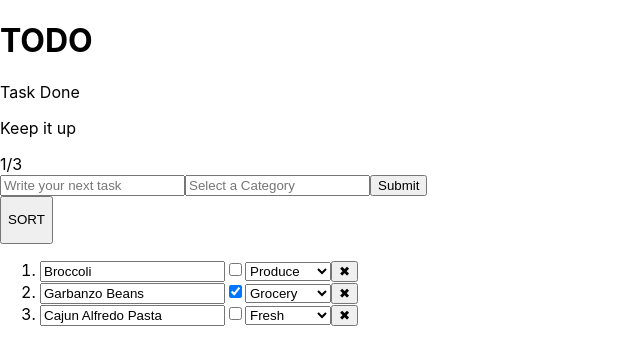
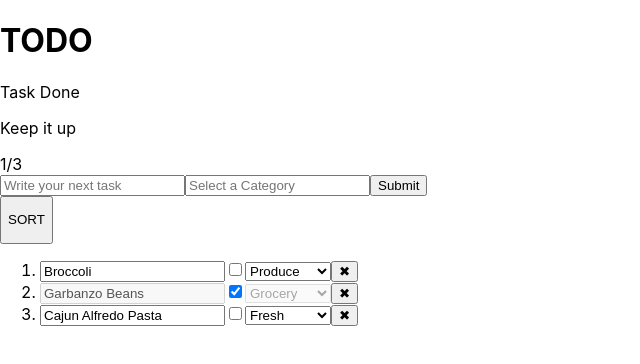
Before and after one commit to sumawav/grocery-list, a React (Create React App) app: page / in a window 1280 px wide. Shown: the top 364 px of the page, without its empty margins (0-640 px from the left). Built offline with nearby package versions, Linux system fonts and the light colour scheme.

Commit message:
text input and category select disabled when completed

```diff
--- a/src/Categories.jsx
+++ b/src/Categories.jsx
@@ -1,6 +1,6 @@
 // src/Categories.jsx
 
-function Categories({ category, changeHandler }) {
+function Categories({ category, changeHandler, disabled }) {
 	const foodLibrary = {
 		Produce: [],
 		Meat: [],
@@ -22,7 +22,7 @@ function Categories({ category, changeHandler }) {
 	};
 
 	return (
-		<select name="selectedCategory" value={category} onChange={changeHandler}>
+		<select name="selectedCategory" disabled={disabled} value={category} onChange={changeHandler}>
 			{Object.keys(foodLibrary).map((title) => (
 				<option key={title} value={`${title}`}>
 					{title}
--- a/src/TODOList.jsx
+++ b/src/TODOList.jsx
@@ -127,6 +127,7 @@ function Item({
 			<div className="todo_items_left">
 				<input
 					value={item?.title}
+					disabled={item?.is_completed}
 					type="text"
 					name="updatetodo"
 					autoComplete="off"
@@ -147,6 +148,7 @@ function Item({
 				/>
 				<Categories
 					category={item?.category}
+					disabled={item?.is_completed}
 					changeHandler={handleChangeCategory}
 				/>
 				<button onClick={() => handleDeleteTodo(item.id)}>
```
